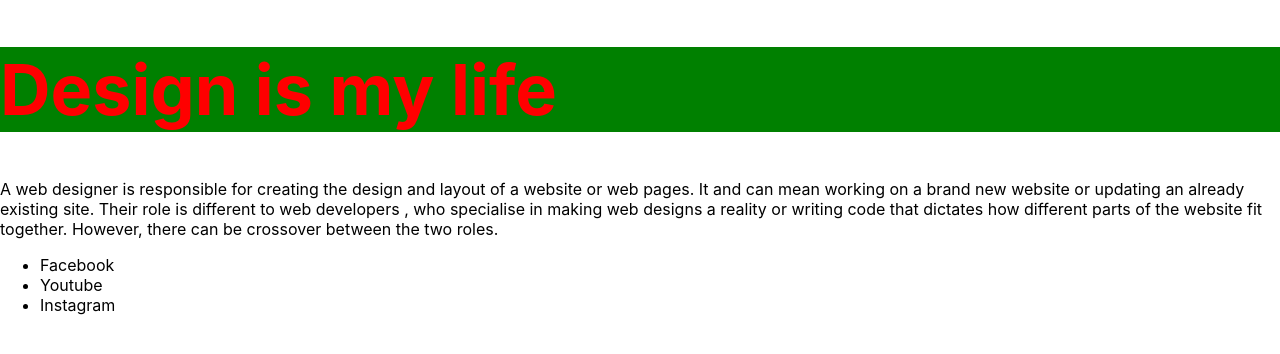
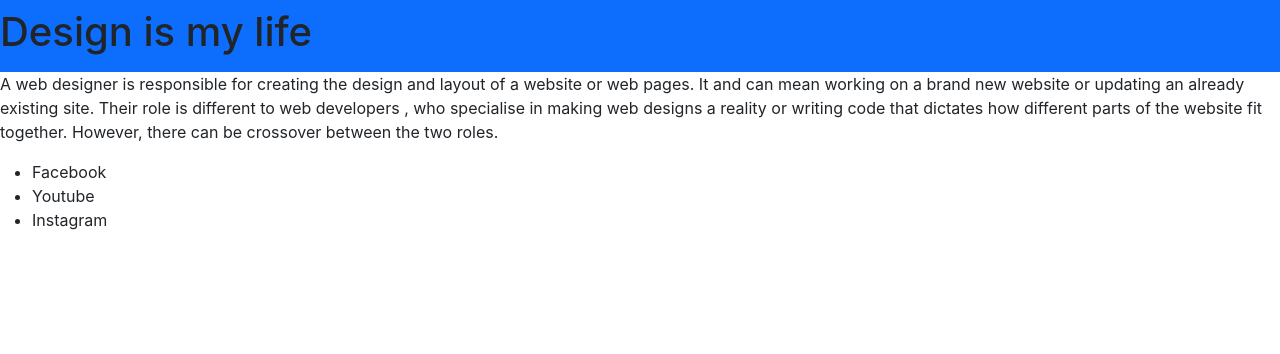
Before and after one commit to EmadMohDev/react_app, a React (Create React App) app: page / in a window 1280 px wide. Shown: the top 354 px of the page. Built offline with nearby package versions, Linux system fonts and the light colour scheme.

Commit message:
React-bootstrap install

```diff
--- a/public/index.html
+++ b/public/index.html
@@ -11,12 +11,17 @@
 
     <link rel="manifest" href="%PUBLIC_URL%/manifest.json" />
 
+
+    <link rel="stylesheet" href="https://cdn.jsdelivr.net/npm/bootstrap@5.2.2/dist/css/bootstrap.min.css" integrity="sha384-Zenh87qX5JnK2Jl0vWa8Ck2rdkQ2Bzep5IDxbcnCeuOxjzrPF/et3URy9Bv1WTRi" crossorigin="anonymous">
+
     <title>React App</title>
 </head>
 
 <body>
     <noscript>You need to enable JavaScript to run this app.</noscript>
     <div id="root"></div>
+
+    <script src="https://cdn.jsdelivr.net/npm/bootstrap@5.2.2/dist/js/bootstrap.min.js" integrity="sha384-IDwe1+LCz02ROU9k972gdyvl+AESN10+x7tBKgc9I5HFtuNz0wWnPclzo6p9vxnk" crossorigin="anonymous"></script>
 </body>
 
 </html>
--- a/src/components/Header.js
+++ b/src/components/Header.js
@@ -1,9 +1,12 @@
 import React from "react";
 
+
 function Header() {
-    return (<h1 style={
-        { color: 'red', fontSize: '70px', backgroundColor: 'green' }
-    }>Design is my life</h1>);
+    return (
+    <div className="navbar bg-primary">
+         <h1 >Design is my life</h1>
+    </div>
+   );
 }
 
 export default Header;
--- a/src/components/Social.js
+++ b/src/components/Social.js
@@ -2,11 +2,17 @@ import React from "react";
 
 function Social() {
     return (
+        <div>
+
             <ul>
                 <li>Facebook</li>
                 <li>Youtube</li>
                 <li>Instagram</li>
             </ul>
+
+
+        </div>
+
     );
 }
 
--- /dev/null
+++ b/src/components/header.css
@@ -0,0 +1,5 @@
+h1 {
+        color: red;
+        font-size: 70px;
+        background-color: green;
+}
```
